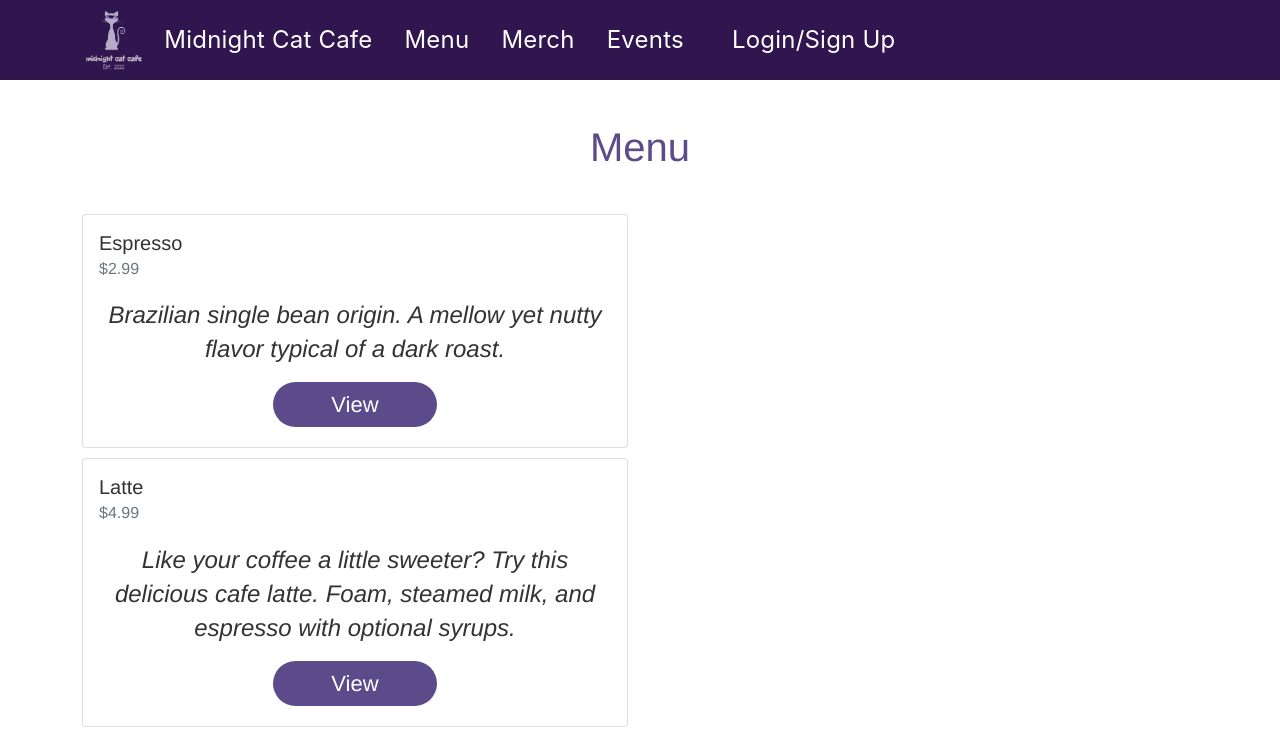
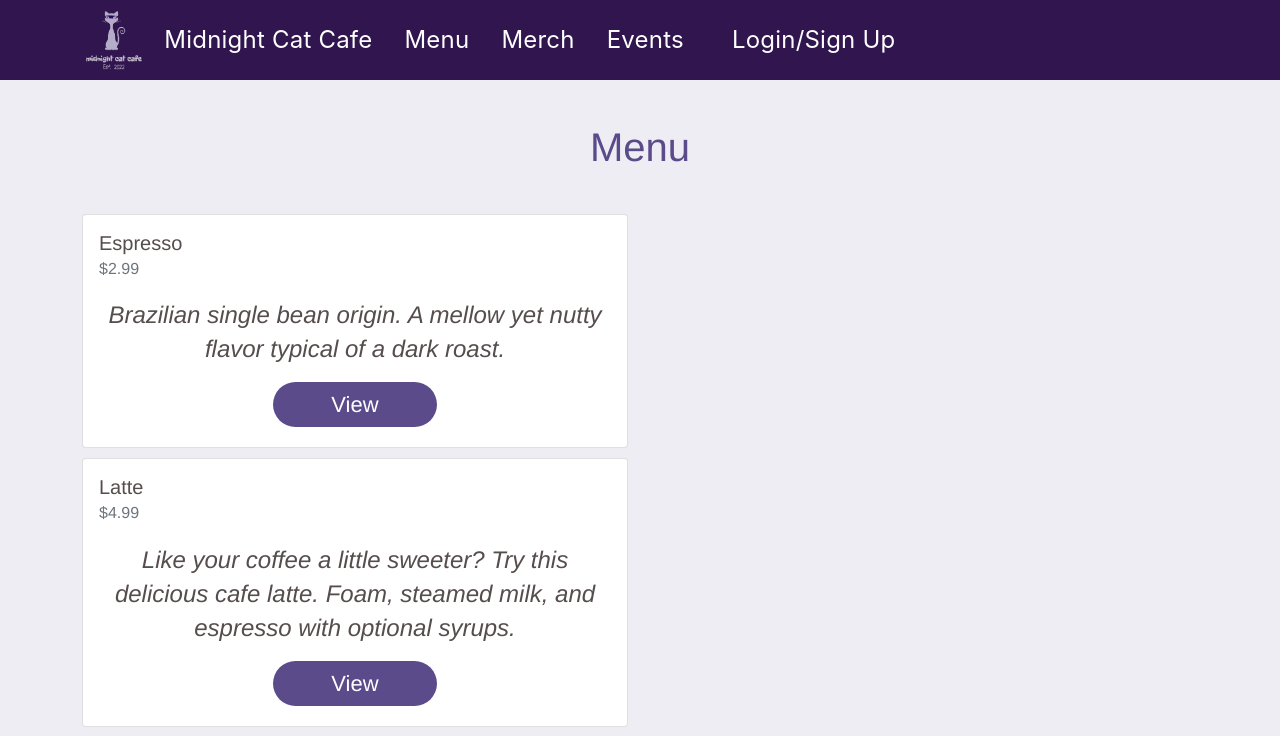
Before and after one commit to siennameow/midnight-cat-cafe, a React (Create React App) app in the folder client/: page /menu in a window 1280 px wide. Shown: the top 736 px of the page. Built offline with nearby package versions, Linux system fonts and the light colour scheme.

Commit message:
update theme color

```diff
--- a/client/src/components/Home/homes.css
+++ b/client/src/components/Home/homes.css
@@ -2,20 +2,20 @@ body {
     font-family: "Helvetica Neue", Helvetica, Arial, sans-serif;
     font-size: 24px;
     line-height: 1.42857143;
-    color: #333;
-    background-color: #fff;
+    color: rgb(86, 77, 77);
+    background-color: rgb(238, 237, 244);
 }
 
 
 .h1-font {
     justify-content: center !important;
     text-align: center !important;
-    color: #5B4B8A;
+    color: #65539d;
     margin-top: 40px;
 }
 
 .inquire {
-background-color: #5B4B8A !important;
+background-color: #65539d !important;
 color: white !important;
 font-weight: 500;
 padding: 12px;
```
